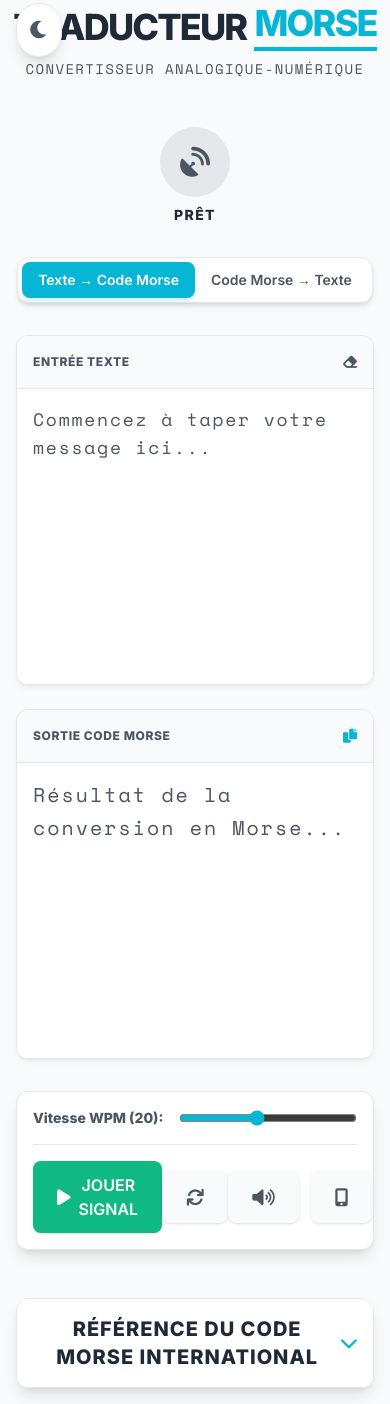
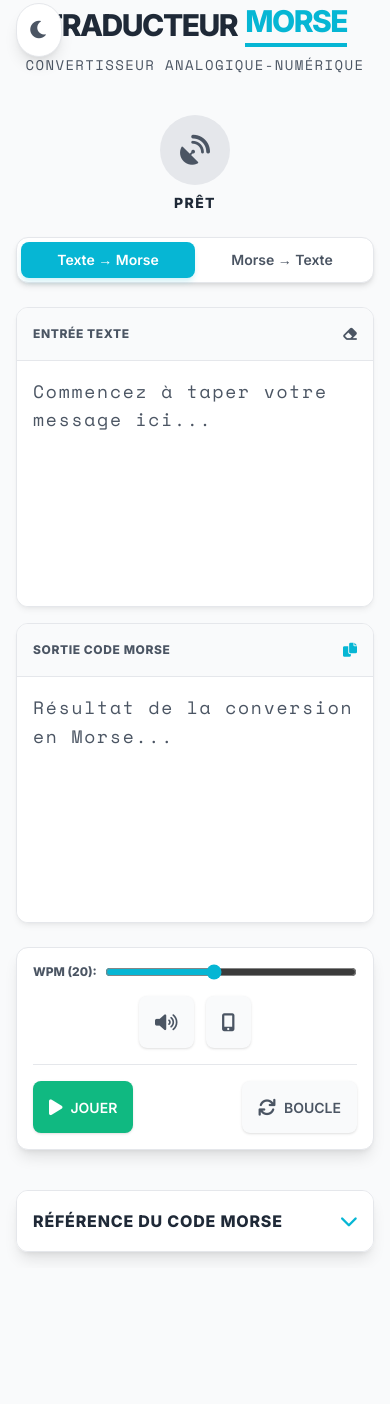
Before and after one commit to mikefri/TraducteurMorsePro, a plain HTML site: page index.html in a window 390 px wide. Shown: the part 13-1417 px from the top of the page. After the commit the page ends 1281 px from the top, so only its background shows below. Drawn offline with nearby package versions, Linux system fonts and the light colour scheme.

Commit message:
Update index.html

```diff
--- a/index.html
+++ b/index.html
@@ -77,10 +77,19 @@
         /* Styles des Boutons d'Action (Modern Flat) */
         .btn-action {
             font-weight: 600;
-            padding: 0.75rem 1.5rem;
+            /* Rendre les boutons plus petits sur mobile, puis ajuster */
+            padding: 0.75rem 1rem;
             border-radius: 0.5rem;
             transition: all 0.15s ease-in-out;
             box-shadow: 0 1px 3px 0 rgba(0, 0, 0, 0.1), 0 1px 2px -1px rgba(0, 0, 0, 0.1);
+            /* Ajuster la taille pour le bouton JOUER SIGNAL */
+            font-size: 0.875rem; /* text-sm */
+        }
+        /* Ajuster le padding pour le desktop/largeurs classiques */
+        @media (min-width: 768px) {
+            .btn-action {
+                padding: 0.75rem 1.5rem;
+            }
         }
         .btn-action:hover {
             opacity: 0.9;
@@ -133,11 +142,17 @@
 
         /* Style pour la table du dictionnaire */
         .dictionary-table {
-            display: grid;
-            grid-template-columns: repeat(auto-fill, minmax(180px, 1fr));
+            /* Utilisation d'un minmax plus petit sur mobile (120px) */
+            grid-template-columns: repeat(auto-fill, minmax(120px, 1fr));
             gap: 1px;
             border: 1px solid var(--color-border);
             background-color: var(--color-border); /* La bordure/séparation */
+        }
+        /* Ajustement de la grille pour les écrans plus grands */
+        @media (min-width: 640px) {
+            .dictionary-table {
+                grid-template-columns: repeat(auto-fill, minmax(180px, 1fr));
+            }
         }
         .dictionary-item {
             display: flex;
@@ -149,12 +164,12 @@
         .dict-char {
             font-weight: 600;
             color: var(--color-text-dark);
+            font-size: 0.875rem; /* text-sm */
         }
         .dict-code {
             color: var(--color-accent-cyan);
-            font-size: 1.1rem;
+            font-size: 1rem; /* text-base */
         }
-
         /* Styles pour le chevron de repliement */
         #toggle-icon {
             transition: transform 0.3s ease;
@@ -164,46 +179,37 @@
         }
     </style>
 </head>
-<body class="flex flex-col items-center p-4 md:p-10">
-
-    <!-- Bouton de Thème -->
-    <button id="themeToggleBtn" onclick="toggleTheme()" class="absolute top-4 left-4 p-3 rounded-full shadow-lg cursor-pointer z-10" title="Basculer le thème (Clair/Sombre)">
-        <!-- L'icône est mise à jour par JS au chargement -->
+<body class="flex flex-col items-center p-4 md:p-10"> <button id="themeToggleBtn" onclick="toggleTheme()" class="absolute top-4 left-4 p-3 rounded-full shadow-lg cursor-pointer z-10" title="Basculer le thème (Clair/Sombre)">
         <i class="fa-solid text-xl" id="themeIcon"></i>
     </button>
 
-    <!-- Header & Title -->
-    <header class="w-full max-w-6xl mb-12">
+    <header class="w-full max-w-6xl mb-10 md:mb-12">
         <div class="flex items-center justify-center space-x-2">
-            <h1 class="text-4xl md:text-5xl font-extrabold tracking-tighter text-[var(--color-text-dark)]">TRADUCTEUR</h1>
-            <h1 class="text-4xl md:text-5xl font-extrabold tracking-tighter text-[var(--color-accent-cyan)] border-b-4 border-[var(--color-accent-cyan)] pb-1">MORSE</h1>
+            <h1 class="text-3xl md:text-5xl font-extrabold tracking-tighter text-[var(--color-text-dark)]">TRADUCTEUR</h1>
+            <h1 class="text-3xl md:text-5xl font-extrabold tracking-tighter text-[var(--color-accent-cyan)] border-b-4 border-[var(--color-accent-cyan)] pb-1">MORSE</h1>
         </div>
         <p class="text-center text-sm text-[var(--color-text-subtle)] mt-2 mono-code">CONVERTISSEUR ANALOGIQUE-NUMÉRIQUE</p>
     </header>
 
-    <!-- Signal Indicator Area -->
-    <div class="flex flex-col items-center mb-8">
+    <div class="flex flex-col items-center mb-6 md:mb-8">
         <div id="signal-bulb" class="flex items-center justify-center cursor-pointer" title="Indicateur Visuel">
             <i class="fa-solid fa-satellite-dish text-3xl text-[var(--color-text-subtle)] transition-colors" id="bulb-icon"></i>
         </div>
         <div class="text-sm font-bold mt-2 tracking-widest" id="playing-status">PRÊT</div>
     </div>
 
-    <!-- Mode Selector (Functional Toggle) -->
-    <div class="flex mb-8 p-1 rounded-xl border border-[var(--color-border)] shadow-md bg-[var(--color-card-bg)]">
-        <button id="mode-text-to-morse" class="mode-button px-4 py-2 rounded-lg text-sm font-semibold transition-colors mode-toggle-active" onclick="setMode('textToMorse')">
-            Texte → Code Morse
+    <div class="flex mb-6 md:mb-8 p-1 rounded-xl border border-[var(--color-border)] shadow-md bg-[var(--color-card-bg)] w-full max-w-sm">
+        <button id="mode-text-to-morse" class="mode-button flex-1 px-4 py-2 rounded-lg text-sm font-semibold transition-colors mode-toggle-active" onclick="setMode('textToMorse')">
+            Texte → Morse
         </button>
-        <button id="mode-morse-to-text" class="mode-button px-4 py-2 rounded-lg text-sm font-semibold text-[var(--color-text-subtle)] hover:bg-[var(--color-gray-50)] transition-colors" onclick="setMode('morseToText')">
-            Code Morse → Texte
+        <button id="mode-morse-to-text" class="mode-button flex-1 px-4 py-2 rounded-lg text-sm font-semibold text-[var(--color-text-subtle)] hover:bg-[var(--color-gray-50)] transition-colors" onclick="setMode('morseToText')">
+            Morse → Texte
         </button>
     </div>
 
-    <!-- Main Content Grid (Input/Output) -->
-    <main class="w-full max-w-6xl grid grid-cols-1 lg:grid-cols-2 gap-6 relative mb-8">
+    <main class="w-full max-w-6xl grid grid-cols-1 lg:grid-cols-2 gap-4 md:gap-6 relative mb-6 md:mb-8">
 
-        <!-- Input Section -->
-        <div class="flex flex-col h-[350px] code-container rounded-xl overflow-hidden">
+        <div class="flex flex-col h-[300px] md:h-[350px] code-container rounded-xl overflow-hidden">
             <div class="flex justify-between items-center p-4 container-header">
                 <label id="inputLabel" class="text-xs font-bold uppercase text-[var(--color-text-subtle)] tracking-wider">ENTRÉE TEXTE</label>
                 <button onclick="clearInput('inputText')" class="text-[var(--color-text-subtle)] hover:text-red-500 text-sm transition-colors" title="Effacer">
@@ -218,8 +224,7 @@
             ></textarea>
         </div>
 
-        <!-- Output Section -->
-        <div class="flex flex-col h-[350px] code-container rounded-xl overflow-hidden">
+        <div class="flex flex-col h-[300px] md:h-[350px] code-container rounded-xl overflow-hidden">
             <div class="flex justify-between items-center p-4 container-header">
                 <label id="outputLabel" class="text-xs font-bold uppercase text-[var(--color-text-subtle)] tracking-wider">SORTIE CODE MORSE</label>
                  <button onclick="copyToClipboard('outputText', 'Code Copié !')" class="text-[var(--color-accent-cyan)] hover:opacity-75 text-sm transition-colors" title="Copier">
@@ -229,88 +234,68 @@
             <textarea
                 id="outputText"
                 placeholder="Résultat de la conversion..."
-                class="w-full flex-grow p-4 outline-none resize-none mono-code text-xl text-[var(--color-accent-cyan)] placeholder-[var(--color-text-subtle)] border-0 focus:ring-0 leading-relaxed"
+                class="w-full flex-grow p-4 outline-none resize-none mono-code text-lg md:text-xl text-[var(--color-accent-cyan)] placeholder-[var(--color-text-subtle)] border-0 focus:ring-0 leading-relaxed"
                 readonly
             ></textarea>
         </div>
     </main>
 
-    <!-- Controls Section -->
-    <div class="w-full max-w-6xl p-4 bg-[var(--color-card-bg)] rounded-xl shadow-lg border border-[var(--color-border)] mb-8">
+    <div class="w-full max-w-6xl p-4 bg-[var(--color-card-bg)] rounded-xl shadow-lg border border-[var(--color-border)] mb-6 md:mb-8">
 
-        <!-- Top Row: WPM and Flash -->
-        <div class="flex justify-between items-center pb-4 mb-4 border-b border-[var(--color-border)]">
-             <div class="flex items-center space-x-4 w-full md:w-1/2 md:pr-4">
-                <label for="wpm" class="text-sm font-bold text-[var(--color-text-subtle)] whitespace-nowrap">Vitesse WPM (<span id="wpmValue">20</span>):</label>
+        <div class="flex flex-col md:flex-row justify-between items-center pb-4 mb-4 border-b border-[var(--color-border)] space-y-4 md:space-y-0">
+            <div class="flex items-center space-x-2 md:space-x-4 w-full md:w-1/2">
+                <label for="wpm" class="text-xs font-bold text-[var(--color-text-subtle)] whitespace-nowrap">WPM (<span id="wpmValue">20</span>):</label>
                 <input type="range" id="wpm" min="5" max="40" value="20" class="w-full h-2 accent-[var(--color-accent-cyan)] cursor-pointer rounded-lg bg-[var(--color-border)]">
              </div>
 
-             <div class="hidden md:flex space-x-3">
-                 <!-- Toggle Mute -->
+            <div class="flex space-x-3 w-full md:w-auto justify-center md:justify-start">
                  <button id="muteToggleBtn" onclick="toggleMute()" class="btn-action bg-[var(--color-gray-50)] hover:bg-[var(--color-border)] text-[var(--color-text-subtle)] flex items-center space-x-2">
                      <i class="fa-solid fa-volume-high text-lg" id="muteIcon"></i>
-                    <span class="hidden sm:inline">Muet</span>
-                </button>
+                     <span class="hidden md:inline">Muet</span> </button>
 
-                 <!-- Toggle Flash -->
                  <button id="flashToggleBtn" onclick="toggleFlashlightMode()" class="btn-action bg-[var(--color-gray-50)] hover:bg-[var(--color-border)] text-[var(--color-text-subtle)] flex items-center space-x-2">
                      <i class="fa-solid fa-mobile-screen-button text-lg" id="flashIcon"></i>
-                    <span class="hidden sm:inline">Flash</span>
-                </button>
+                     <span class="hidden md:inline">Flash</span> </button>
              </div>
         </div>
 
-        <!-- Bottom Row: Play/Stop/Loop -->
         <div class="flex justify-between items-center">
 
-            <!-- Play/Stop Buttons -->
             <div class="flex space-x-3">
                 <button id="playBtn" onclick="togglePlayStop('play')" class="btn-action bg-[var(--color-cta-green)] hover:opacity-90 text-white flex items-center space-x-2">
                     <i class="fa-solid fa-play text-lg"></i>
-                    <span>JOUER SIGNAL</span>
+                    <span class="hidden sm:inline">JOUER SIGNAL</span>
+                    <span class="sm:hidden">JOUER</span>
                 </button>
                 <button id="stopBtn" onclick="togglePlayStop('stop')" class="btn-action bg-red-500 hover:opacity-90 text-white flex items-center space-x-2 hidden">
                     <i class="fa-solid fa-stop text-lg"></i>
-                    <span>ARRÊTER</span>
+                    <span class="hidden sm:inline">ARRÊTER</span>
+                    <span class="sm:hidden">STOP</span>
                 </button>
             </div>
 
-            <!-- Loop Toggle -->
             <button id="loopToggleBtn" onclick="toggleLoop()" class="btn-action bg-[var(--color-gray-50)] hover:bg-[var(--color-border)] text-[var(--color-text-subtle)] flex items-center space-x-2">
                 <i class="fa-solid fa-sync text-lg" id="loopIcon"></i>
                 <span id="loopStatus" class="font-bold hidden sm:inline">BOUCLE OFF</span>
+                <span class="sm:hidden">BOUCLE</span>
             </button>
 
-            <!-- Mobile Toggles (Mute/Flash) -->
-            <div class="flex md:hidden space-x-3">
-                <button id="muteToggleBtnMobile" onclick="toggleMute()" class="btn-action bg-[var(--color-gray-50)] hover:bg-[var(--color-border)] text-[var(--color-text-subtle)]">
-                    <i class="fa-solid fa-volume-high text-lg" id="muteIconMobile"></i>
-                </button>
-                <button id="flashToggleBtnMobile" onclick="toggleFlashlightMode()" class="btn-action bg-[var(--color-gray-50)] hover:bg-[var(--color-border)] text-[var(--color-text-subtle)]">
-                    <i class="fa-solid fa-mobile-screen-button text-lg" id="flashIconMobile"></i>
-                </button>
-            </div>
             </div>
     </div>
 
-    <!-- Dictionary Reference Table (Collapsible) -->
     <div class="w-full max-w-6xl mt-4 border border-[var(--color-border)] rounded-xl overflow-hidden shadow-lg">
-        <!-- Header with Toggle Button -->
         <button onclick="toggleDictionary()" class="w-full flex justify-between items-center p-4 bg-[var(--color-card-bg)] hover:bg-[var(--color-gray-50)] transition-colors cursor-pointer">
-            <h2 class="text-xl font-bold uppercase tracking-wider text-[var(--color-text-dark)]">RÉFÉRENCE DU CODE MORSE INTERNATIONAL</h2>
+            <h2 class="text-base md:text-xl font-bold uppercase tracking-wider text-[var(--color-text-dark)]">RÉFÉRENCE DU CODE MORSE</h2>
             <i class="fa-solid fa-chevron-up text-[var(--color-accent-cyan)] text-lg" id="toggle-icon"></i>
         </button>
 
-        <!-- Dictionary Content Container -->
         <div id="morseDictionaryContainer" class="max-h-0 overflow-hidden transition-all duration-300 ease-in-out">
             <div id="morseDictionary" class="dictionary-table">
-                <!-- Content generated by JavaScript -->
                 </div>
         </div>
     </div>
 
 
-    <!-- Toast Notification -->
     <div id="toast" class="fixed bottom-5 right-5 bg-[var(--color-accent-cyan)] text-white px-6 py-3 rounded-xl shadow-2xl transform translate-y-20 opacity-0 transition-all duration-300 z-50 flex items-center gap-3">
         <i class="fa-solid fa-circle-check text-xl"></i>
         <span id="toast-msg" class="font-medium">Opération réussie</span>
@@ -349,9 +334,7 @@
         const loopIcon = document.getElementById('loopIcon');
         const loopStatusDisplay = document.getElementById('loopStatus');
         const muteIcon = document.getElementById('muteIcon');
-        const muteIconMobile = document.getElementById('muteIconMobile');
         const flashIcon = document.getElementById('flashIcon');
-        const flashIconMobile = document.getElementById('flashIconMobile');
         const morseDictionaryContainer = document.getElementById('morseDictionaryContainer');
         const morseDictionary = document.getElementById('morseDictionary');
         const toggleIcon = document.getElementById('toggle-icon');
@@ -657,6 +640,7 @@
 
         function toggleLoop() {
             isLoopEnabled = !isLoopEnabled;
+            // Utiliser le bouton unique pour tous les affichages
             [loopToggleBtn].forEach(btn => {
                 btn.classList.toggle('bg-[var(--color-accent-cyan)]', isLoopEnabled);
                 btn.classList.toggle('text-white', isLoopEnabled);
@@ -671,8 +655,8 @@
 
         function toggleMute() {
             isMuted = !isMuted;
-            const buttons = [muteToggleBtn, muteToggleBtnMobile];
-            const icons = [muteIcon, muteIconMobile];
+            const buttons = [muteToggleBtn]; // Seulement le bouton unique (desktop/mobile)
+            const icons = [muteIcon];
 
             icons.forEach(icon => {
                 icon.classList.toggle('fa-volume-xmark', isMuted);
@@ -686,13 +670,12 @@
                 btn.classList.toggle('text-[var(--color-text-subtle)]', !isMuted);
             });
 
-
             showToast(isMuted ? "Audio Muet" : "Audio ON");
         }
 
         function toggleFlashlightMode() {
              isFlashEnabled = !isFlashEnabled;
-             const buttons = [flashToggleBtn, flashToggleBtnMobile];
+             const buttons = [flashToggleBtn]; // Seulement le bouton unique
 
              buttons.forEach(btn => {
                 btn.classList.toggle('bg-[var(--color-accent-cyan)]', isFlashEnabled);
@@ -734,6 +717,11 @@
                 }
             });
 
+            // Réactiver les boutons Mute et Flash (car on ne les désactive plus sur desktop/mobile)
+            muteToggleBtn.disabled = false;
+            flashToggleBtn.disabled = false;
+
+
             playingStatusDisplay.textContent = disableControls ? "TRANSMISSION EN COURS..." : "PRÊT";
             playingStatusDisplay.classList.toggle('text-red-500', disableControls);
             playingStatusDisplay.classList.toggle('animate-pulse', disableControls);
```
Lines whose indentation alone changed are shown as unchanged.
